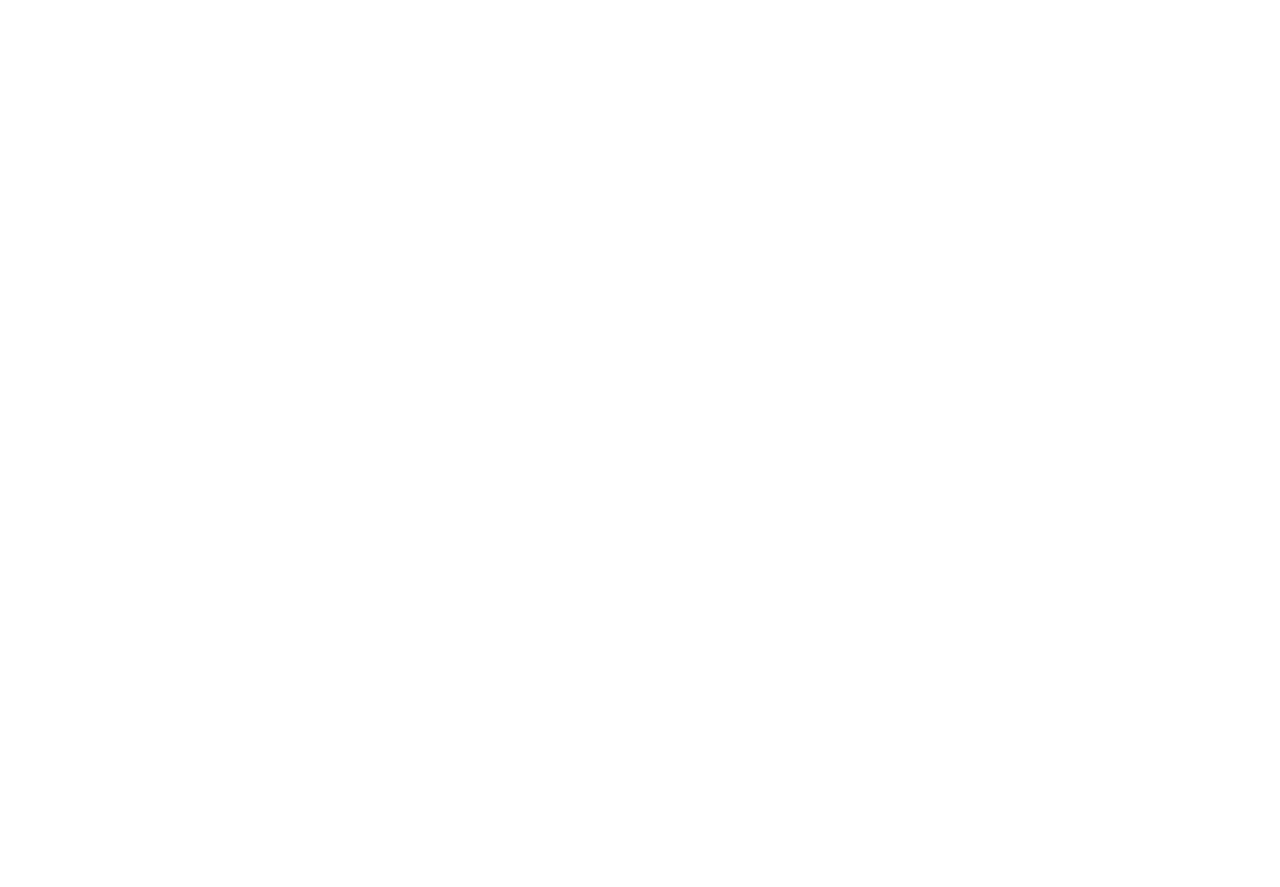
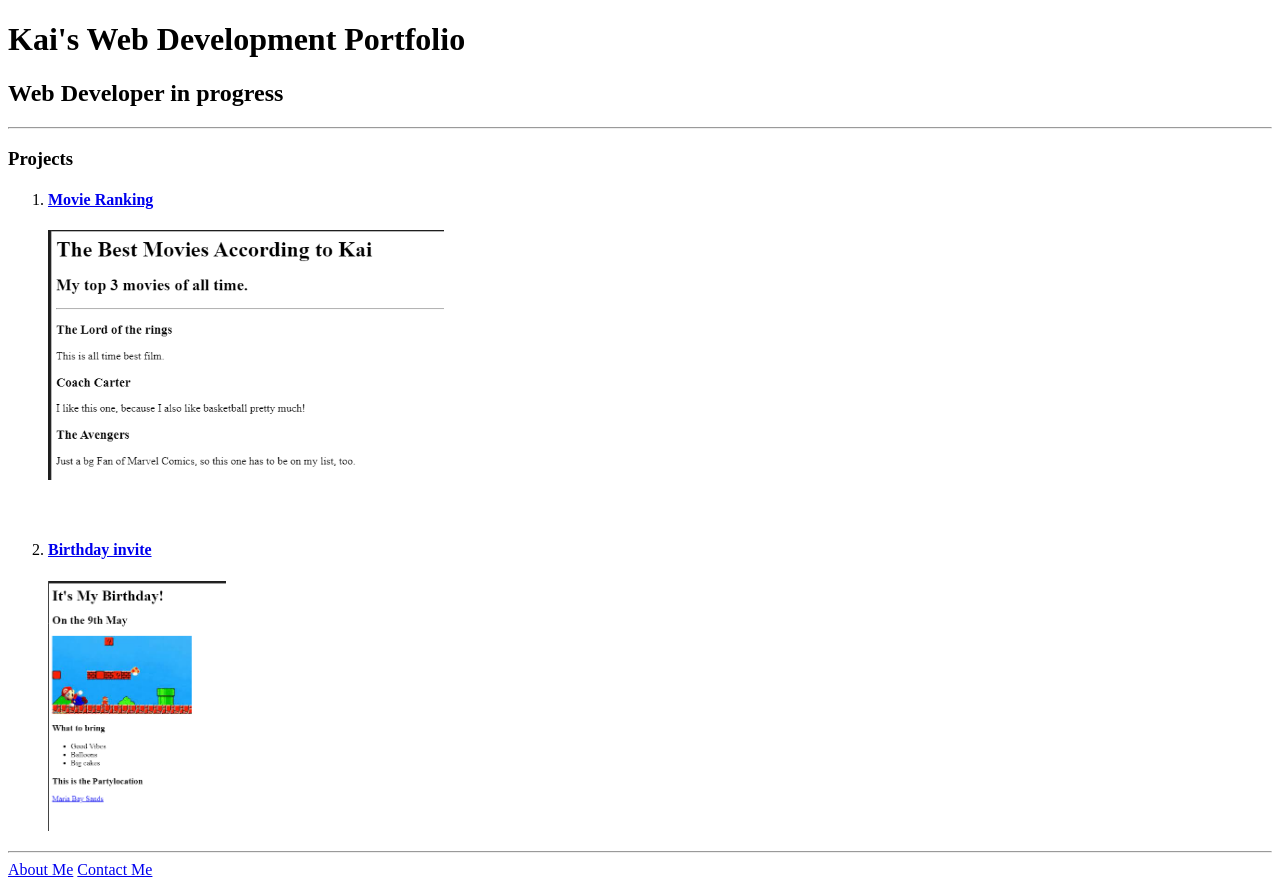
Before and after one commit to Kai-coding/html-Portfolio, a plain HTML site: page index.html in a window 1280 px wide. Before the commit the page ends 800 px from the top, so only its background shows below. Drawn offline with Linux system fonts and the light colour scheme.

Commit message:
Update index.html

```diff
--- a/index.html
+++ b/index.html
@@ -1,15 +1,25 @@
-<!-- TODO 1: Create the HTML Boilerplate -->
-
-<!-- TODO 2: Add Your previous projects' HTML into the public folder -->
-
-<!-- TODO 3: Take screenshots of your project previews and add the images to the images folder -->
-
-<!-- TODO 4: Add titles/subtitles etc. -->
-
-<!-- TODO 5: Add a link to the project pages -->
-
-<!-- TODO 6: Add images to show the project previews
-HINT for TODO 6: You can use the height attribute set to 200 to make the image smaller:
-https://developer.mozilla.org/en-US/docs/Web/HTML/Element/img#attr-height -->
-
-<!-- TODO 7: Add the Contact Me and About Me page links -->
+<!DOCTYPE html>
+<html lang="en">
+<head>
+    <meta charset="UTF-8">
+    <meta name="viewport" content="width=device-width, initial-scale=1.0">
+    <title>Kai L. W.</title>
+</head>
+<body>
+    <h1>Kai's Web Development Portfolio</h1>
+    <h2>Web Developer in progress</h2>
+    <hr />
+    <h3> Projects </h3>
+        <ol>
+            <li><a href="./public/movie-ranking.html"><h4>Movie Ranking</h4></a>
+                <img src="./assets/images/Movie_ranking.png"height=250 alt="picutere of a movie ranking"/>
+            </li>
+            <br />
+            <br />
+            <li><a href="./public/birthday-invite.html"><h4>Birthday invite</h4></a>
+                <img src="./assets/images/Birthday_invite.png"height="250" alt="Screenshot of the birthday invite project"/>
+            </li>
+        </ol>
+    <hr />
+    <a href="./public/about.html">About Me</a> <a href="./public/contact.html">Contact Me</a>
+</html>
```
